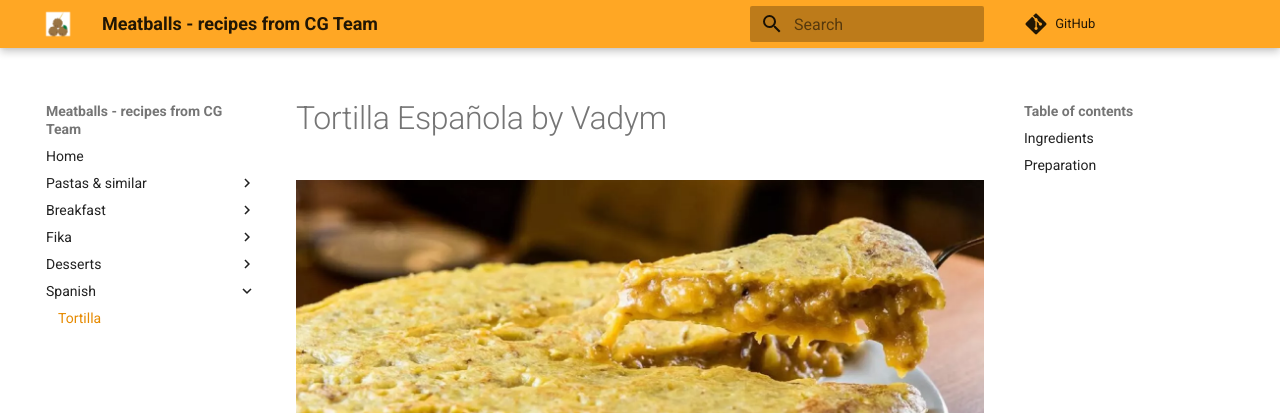
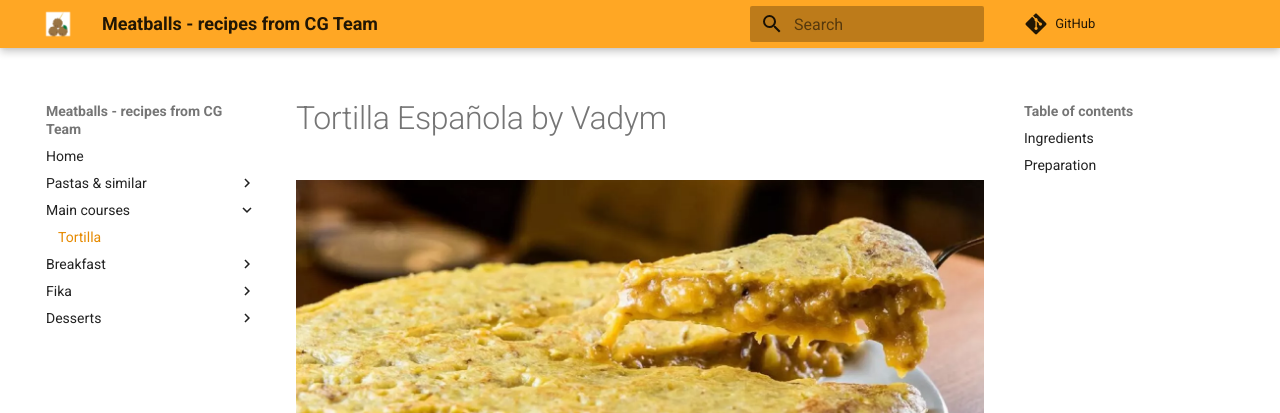
Before and after one commit to Clinical-Genomics/meatballs, an MkDocs documentation site: the page built from docs/main-courses/tortilla.md, in a window 1280 px wide. Shown: the top 413 px of the page. Built offline with MkDocs 1.6.1 and Material for MkDocs 9.7.7, drawn with Linux system fonts in a browser that asks for light colours; comment, search, counter and statistics services are not loaded.

Commit message:
Changed category

```diff
--- a/mkdocs.yml
+++ b/mkdocs.yml
@@ -27,6 +27,8 @@ nav:
   - Pastas & similar:
       - Gnocchi with Pumpkin: "main-courses/pastas/gnocchi_with_pumpkin.md"
       - Risotto: "dinner/risotto.md"
+  - Main courses:
+      - Tortilla: "main-courses/tortilla.md"
   - Breakfast:
       - Boiled Eggs: "breakfast/boiled_egg.md"
       - Porridge: "breakfast/porridge.md"
@@ -34,5 +36,3 @@ nav:
       - Pumpakaka: "fika/pumpakaka.md"
   - Desserts:
       - Desserts: "Desserts/fruit_sallad.md"
-  - Spanish:
-      - Tortilla: "spanish/tortilla.md"
```
Also changed, not shown: docs/main-courses/tortilla.md (renamed from docs/spanish/tortilla.md).
